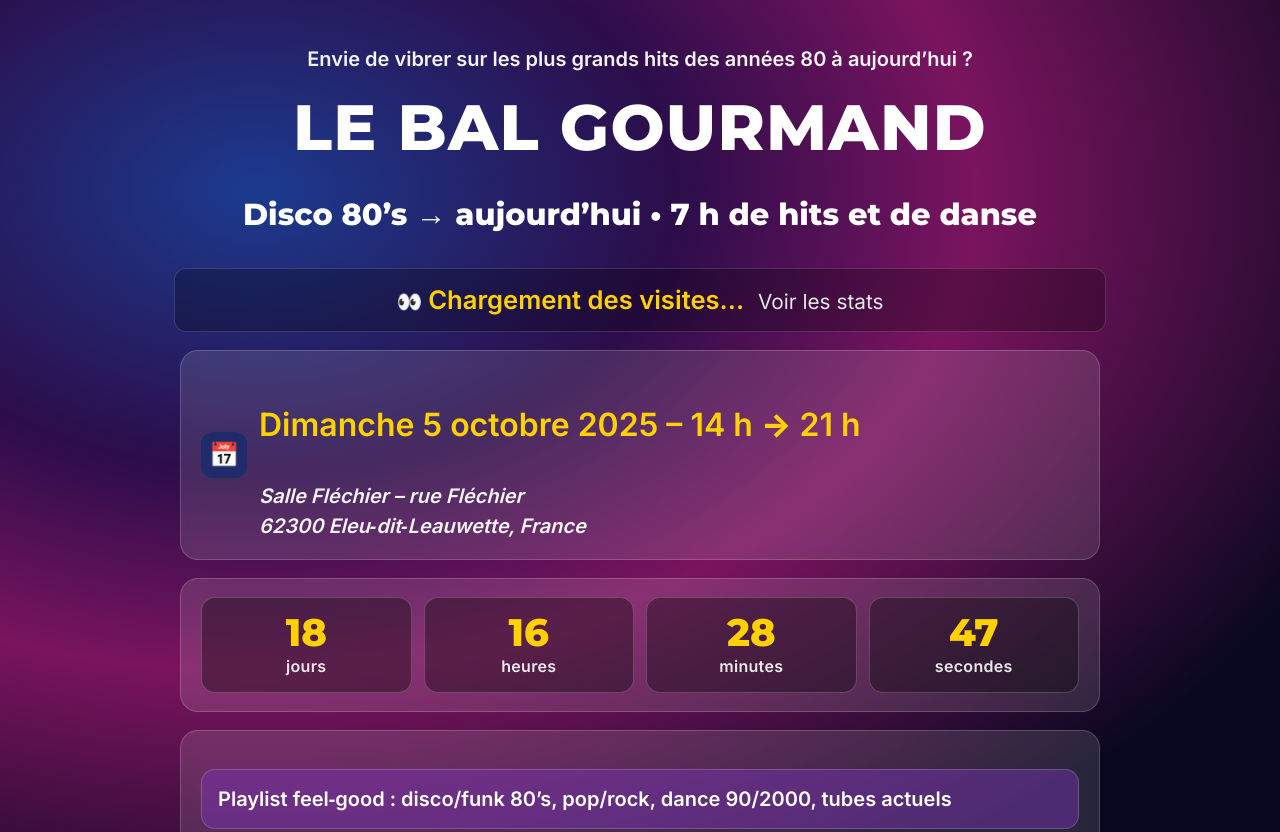
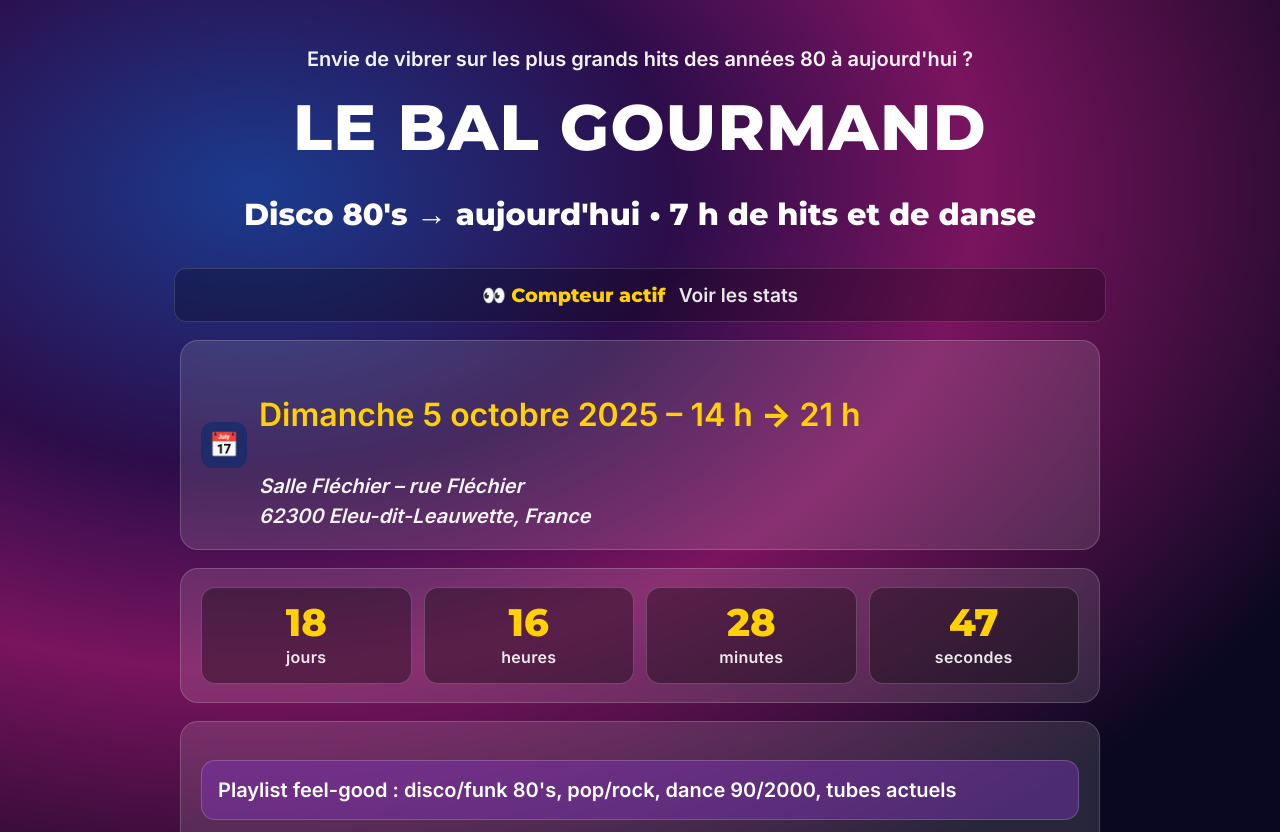
Before and after one commit to ndinfo62/bal-gourmand-, a plain HTML site: page index.html in a window 1280 px wide. Shown: the top 832 px of the page. Drawn offline with Linux system fonts and the light colour scheme.

Commit message:
Add files via upload

```diff
--- a/index.html
+++ b/index.html
@@ -3,27 +3,26 @@
 <head>
   <meta charset="utf-8" />
   <meta name="viewport" content="width=device-width, initial-scale=1" />
-  <title>Le Bal Gourmand – 5 octobre 2025 – Eleu‑dit‑Leauwette</title>
-  <meta name="description" content="Le Bal Gourmand à la Salle Fléchier (Eleu‑dit‑Leauwette), dimanche 5 octobre 2025, de 14 h à 21 h. Entrée gratuite. Playlist feel‑good des années 80 à aujourd’hui, 4 Madisons, sets slow. Bar & restauration sur place. Réservation de table par téléphone." />
+  <title>Le Bal Gourmand – 5 octobre 2025 – Eleu-dit-Leauwette</title>
+  <meta name="description" content="Le Bal Gourmand à la Salle Fléchier (Eleu-dit-Leauwette), dimanche 5 octobre 2025, de 14 h à 21 h. Entrée gratuite. Playlist feel-good des années 80 à aujourd'hui, 4 Madisons, sets slow. Bar & restauration sur place." />
   <meta name="robots" content="index, follow" />
   <meta name="theme-color" content="#081a4b" />
   <link rel="canonical" href="https://ndinfo62.github.io/bal-gourmand-2025/" />
 
   <!-- Open Graph / Twitter -->
   <meta property="og:type" content="event" />
-  <meta property="og:title" content="Le Bal Gourmand – 5 octobre 2025 – Eleu‑dit‑Leauwette" />
-  <meta property="og:description" content="Disco 80’s → aujourd’hui, 7 h de hits et de danse. Bar & restauration. Entrée gratuite. Réservation de table par téléphone." />
+  <meta property="og:title" content="Le Bal Gourmand – 5 octobre 2025 – Eleu-dit-Leauwette" />
+  <meta property="og:description" content="Disco 80's → aujourd'hui, 7 h de hits et de danse. Bar & restauration. Entrée gratuite." />
   <meta property="og:url" content="https://ndinfo62.github.io/bal-gourmand-2025/" />
   <meta property="og:image" content="https://example.com/assets/soiree-dansante.jpg" />
   <meta name="twitter:card" content="summary_large_image" />
   <meta name="twitter:title" content="Le Bal Gourmand – 5 octobre 2025" />
-  <meta name="twitter:description" content="Dimanche 5 octobre 2025, 14 h → 21 h – Salle Fléchier, Eleu‑dit‑Leauwette. Entrée gratuite. Réservation de table par téléphone." />
+  <meta name="twitter:description" content="Dimanche 5 octobre 2025, 14 h → 21 h – Salle Fléchier, Eleu-dit-Leauwette. Entrée gratuite." />
   <meta name="twitter:image" content="https://example.com/assets/soiree-dansante.jpg" />
 
   <!-- Fonts -->
   <link rel="preconnect" href="https://fonts.googleapis.com">
   <link rel="preconnect" href="https://fonts.gstatic.com" crossorigin>
-  <link rel="preload" as="style" href="https://fonts.googleapis.com/css2?family=Montserrat:wght@600;800&family=Inter:wght@400;600&display=swap">
   <link href="https://fonts.googleapis.com/css2?family=Montserrat:wght@600;800&family=Inter:wght@400;600&display=swap" rel="stylesheet">
 
   <style>
@@ -98,30 +97,6 @@
     footer a:focus-visible{outline:3px solid #ffd100; outline-offset:3px}
     .sr-only{position:absolute; left:-10000px; top:auto; width:1px; height:1px; overflow:hidden}
 
-    /* Compteur de visites */
-    .visitor-counter {
-      text-align: center;
-      margin: 12px auto 18px;
-      padding: 12px;
-      background: rgba(0,0,0,.25);
-      border-radius: 12px;
-      border: 1px solid rgba(255,255,255,.15);
-      font-size: clamp(1rem, 2.5vw, 1.3rem);
-    }
-    .visitor-counter .count {
-      color: var(--accent);
-      font-weight: 800;
-      font-size: clamp(1.2rem, 3vw, 1.6rem);
-    }
-    .visitor-counter a {
-      color: var(--muted);
-      text-decoration: none;
-      margin-left: 8px;
-    }
-    .visitor-counter a:hover {
-      text-decoration: underline;
-    }
-
     /* Compte à rebours */
     .countdown{
       --tile-bg: rgba(0,0,0,.35);
@@ -165,6 +140,7 @@
       color:#fff;
       text-align:center;
     }
+
     /* Encadré d'information */
     .notice{
       background: rgba(255, 209, 0, .14);
@@ -178,6 +154,33 @@
       font-size:clamp(1.1rem, 3.2vw, 1.6rem);
     }
     .notice strong{ color: var(--accent); }
+
+    /* Compteur de visites */
+    .visitor-counter {
+      text-align: center;
+      margin: 16px auto;
+      padding: 12px 16px;
+      background: rgba(0,0,0,0.25);
+      border-radius: 12px;
+      border: 1px solid rgba(255,255,255,0.15);
+      font-size: clamp(1rem, 2.5vw, 1.2rem);
+      backdrop-filter: blur(4px);
+    }
+    .visitor-counter .count {
+      font-weight: 800;
+      color: var(--accent);
+      font-family: Montserrat, Inter, sans-serif;
+    }
+    .visitor-counter a {
+      color: var(--muted);
+      text-decoration: none;
+      margin-left: 8px;
+      font-weight: 600;
+    }
+    .visitor-counter a:hover {
+      color: white;
+      text-decoration: underline;
+    }
   </style>
 
   <!-- Données structurées Schema.org (Event) -->
@@ -203,12 +206,12 @@
       }
     },
     "image":"https://example.com/assets/soiree-dansante.jpg",
-    "description":"Disco 80's → aujourd’hui. 7 heures de musique et de danse, playlist feel-good, 4 Madisons, sets slow, espace détente. Bar et restauration sur place.",
+    "description":"Disco 80's → aujourd'hui. 7 heures de musique et de danse, playlist feel-good, 4 Madisons, sets slow, espace détente. Bar et restauration sur place.",
     "performer":{"@type":"PerformingGroup","name":"Playlist feel-good (DJ)"},
     "offers":[
       {"@type":"Offer","price":"0","priceCurrency":"EUR","availability":"https://schema.org/InStock","category":"primary","url":"https://ndinfo62.github.io/bal-gourmand-2025/"}
     ],
-    "organizer":{"@type":"Organization","name":"ELEU c’est vous"},
+    "organizer":{"@type":"Organization","name":"ELEU c'est vous"},
     "url":"https://ndinfo62.github.io/bal-gourmand-2025/"
   }
   </script>
@@ -219,16 +222,17 @@
 
   <div class="wrap" id="contenu">
     <header role="banner" aria-label="En-tête de l'événement">
-      <p class="lead">Envie de vibrer sur les plus grands hits des années 80 à aujourd’hui ?</p>
+      <p class="lead">Envie de vibrer sur les plus grands hits des années 80 à aujourd'hui ?</p>
       <h1>Le Bal Gourmand</h1>
-      <p class="sub">Disco 80’s → aujourd’hui • 7 h de hits et de danse</p>
+      <p class="sub">Disco 80's → aujourd'hui • 7 h de hits et de danse</p>
 
       <!-- COMPTEUR DE VISITES GOATCOUNTER -->
       <div class="visitor-counter" role="status" aria-live="polite">
         <script data-goatcounter="https://ndinfo62.goatcounter.com/count"
+                data-goatcounter-settings='{"path": "/bal-gourmand-2025", "allow_local": false}'
                 async src="//gc.zgo.at/count.js"></script>
-        <span>👀 <span class="count">Chargement...</span>
-        <a href="https://ndinfo62.goatcounter.com" target="_blank" rel="noopener">Voir les stats</a></span>
+        👀 <span class="count" id="visit-count">Chargement...</span>
+        <a href="https://ndinfo62.goatcounter.com" target="_blank" rel="noopener">Voir les stats</a>
       </div>
     </header>
 
@@ -242,7 +246,7 @@
           </p>
           <address class="place" translate="no">
             Salle Fléchier – rue Fléchier<br>
-            62300 Eleu‑dit‑Leauwette, France
+            62300 Eleu-dit-Leauwette, France
           </address>
         </div>
       </div>
@@ -269,7 +273,7 @@
 
     <section class="card highlights" aria-labelledby="ambiance">
       <h2 id="ambiance" class="sr-only">Ambiance et programme</h2>
-      <p class="pill">Playlist feel‑good : disco/funk 80’s, pop/rock, dance 90/2000, tubes actuels</p>
+      <p class="pill">Playlist feel-good : disco/funk 80's, pop/rock, dance 90/2000, tubes actuels</p>
       <p class="pill">Madison Mania : 4 Madisons ✨</p>
       <p class="pill">Sets slow : plusieurs moments pour danser en douceur</p>
       <p class="pill">Espace détente : thé, café, douceurs et boissons fraîches</p>
@@ -285,7 +289,6 @@
         </article>
       </div>
 
-      <!-- Encadré d'information Réservations -->
       <p class="notice" role="status" aria-live="polite">
         Réservations de table
       </p>
@@ -304,16 +307,11 @@
     </section>
 
     <footer role="contentinfo" aria-label="Coordonnées et informations">
-      <span>Organisation : <strong>ELEU c’est vous</strong></span>
+      <span>Organisation : <strong>ELEU c'est vous</strong></span>
     </footer>
   </div>
 
-  <noscript>
-    <div style="text-align:center; padding:12px; background:rgba(0,0,0,.25); border-radius:12px; margin:12px auto; max-width:600px;">
-      Le compteur de visites et le compte à rebours nécessitent JavaScript.
-      <br>Toutes les informations essentielles restent disponibles.
-    </div>
-  </noscript>
+  <noscript>Le compte à rebours nécessite JavaScript, mais toutes les informations essentielles sont affichées ci-dessus.</noscript>
 
   <!-- Script pour le compte à rebours -->
   <script>
@@ -370,18 +368,44 @@
 
     tick();
     const timer = setInterval(tick, 1000);
+  })();
+  </script>
 
-    // Mise à jour du compteur de visites après chargement
-    window.addEventListener('load', function() {
-      const counterSpan = document.querySelector('.visitor-counter .count');
-      if (counterSpan) {
-        // Simulation de chargement (GoatCounter mettra à jour automatiquement)
-        setTimeout(() => {
-          counterSpan.textContent = "Chargement des visites...";
-        }, 500);
-      }
-    });
-  })();
+  <!-- Script pour le compteur de visites GoatCounter -->
+  <script>
+  document.addEventListener('DOMContentLoaded', function() {
+    // Fonction pour récupérer les données via l'API GoatCounter
+    function fetchVisitCount() {
+      fetch('https://ndinfo62.goatcounter.com/api/v0/count?filter=path:/bal-gourmand-2025')
+        .then(response => {
+          if (!response.ok) {
+            throw new Error('Network response was not ok');
+          }
+          return response.json();
+        })
+        .then(data => {
+          // Calcul du total des visites
+          const totalVisits = data.data.reduce((sum, day) => sum + day.count, 0);
+          const visitCountElement = document.getElementById('visit-count');
+          if (visitCountElement) {
+            visitCountElement.textContent = `${totalVisits} visite${totalVisits > 1 ? 's' : ''}`;
+          }
+        })
+        .catch(error => {
+          console.error('Erreur lors de la récupération des visites:', error);
+          const visitCountElement = document.getElementById('visit-count');
+          if (visitCountElement) {
+            visitCountElement.textContent = "Compteur actif";
+          }
+        });
+    }
+
+    // Appel initial après un court délai pour laisser le temps au DOM de se charger
+    setTimeout(fetchVisitCount, 1000);
+
+    // Rafraîchir toutes les 5 minutes (optionnel)
+    setInterval(fetchVisitCount, 300000);
+  });
   </script>
 </body>
 </html>
```
